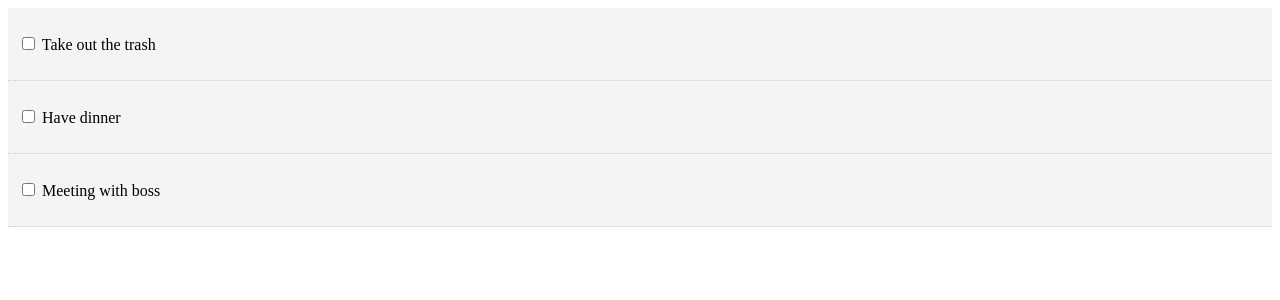
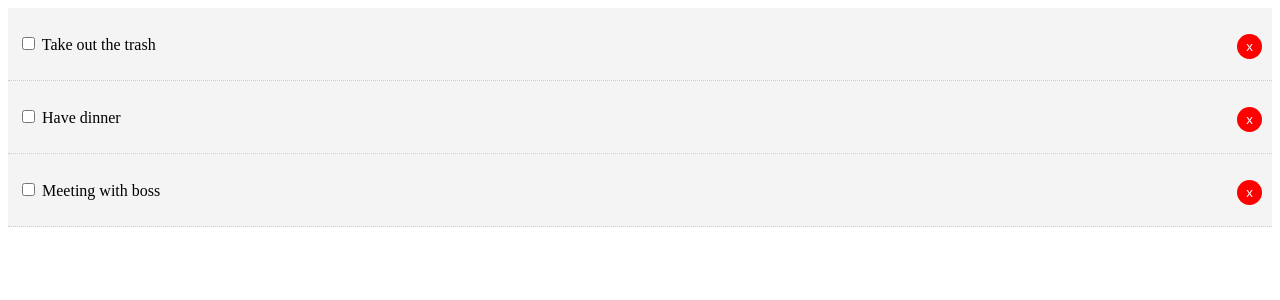
Before and after one commit to dghazi12/React_ToDoList, a React (Create React App) app in the folder reacttodolist/: page / in a window 1280 px wide. Shown: the top 300 px of the page. Built offline with nearby package versions, Linux system fonts and the light colour scheme.

Commit message:
added delete button

```diff
--- a/reacttodolist/src/App.js
+++ b/reacttodolist/src/App.js
@@ -32,11 +32,18 @@
     }) } )
   }
 
+  //Delete Todo
+  delTodo = (id) => {
+    console.log('this is suppsoe to be deleted')
+    this.setState({ todos: [...this.state.todos.filter(todo => todo.id
+      !== id)] });
+  }
+
   render() {
-    console.log(this.state.todos)
     return (
       <div className="App">
-        <Todos todos={this.state.todos} markComplete={this.markComplete} />
+        <Todos todos={this.state.todos} markComplete={this.markComplete}
+        delTodo={this.delTodo}/>
     </div>
     )
   }
--- a/reacttodolist/src/components/TodoItem.js
+++ b/reacttodolist/src/components/TodoItem.js
@@ -19,7 +19,9 @@
                 <p>
                     <input type="checkbox" onChange={this.props.markComplete.bind
                     (this, id)} /> { ' ' }
-                    { title } </p>
+                    { title }
+                    <button onClick={this.props.delTodo.bind(this, id)} style={btnStyle}>x</button>
+                </p>
             </div>
         )
     }
@@ -30,4 +32,14 @@
     todo: PropTypes.object.isRequired
 }
 
+const btnStyle ={
+    background: '#ff0000',
+    color: '#fff',
+    border: 'none',
+    padding: '5px 9px',
+    borderRadius: '50%',
+    cursor: 'pointer',
+    float: 'right'
+}
+
 export default TodoItem
--- a/reacttodolist/src/components/Todos.js
+++ b/reacttodolist/src/components/Todos.js
@@ -5,7 +5,8 @@
 class Todos extends Component {
   render() {
     return this.props.todos.map((todo) => (
-    <TodoItem key={todo.id} todo = {todo} markComplete={this.props.markComplete}/>
+    <TodoItem key={todo.id} todo = {todo} markComplete=
+    {this.props.markComplete} delTodo={this.props.delTodo} />
     ))
   }
 }
```
